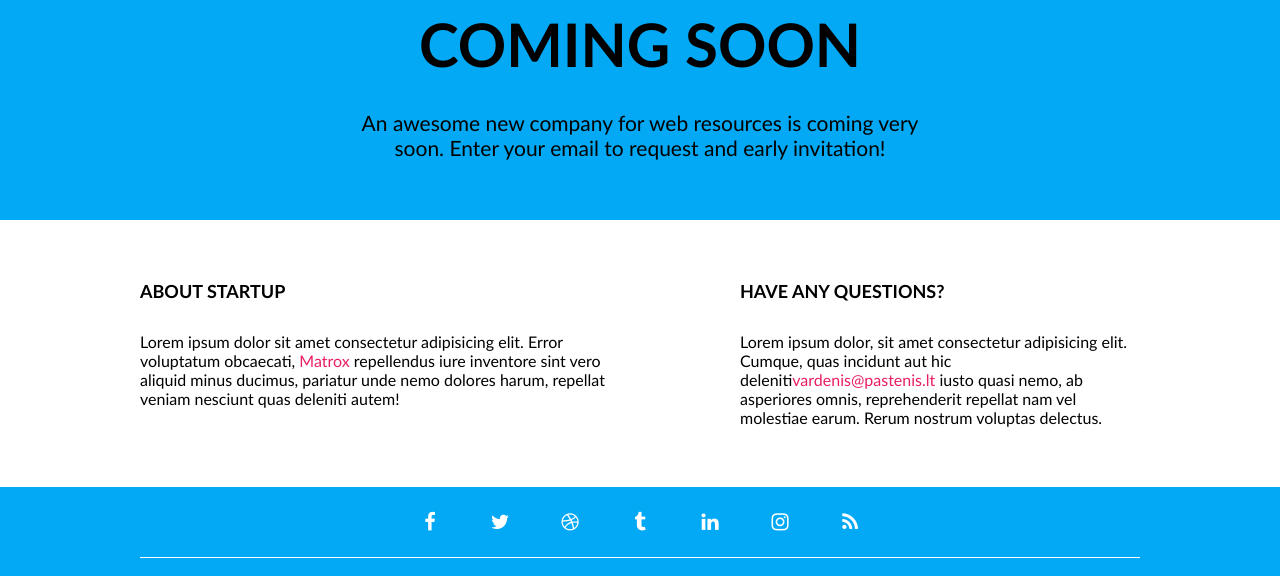
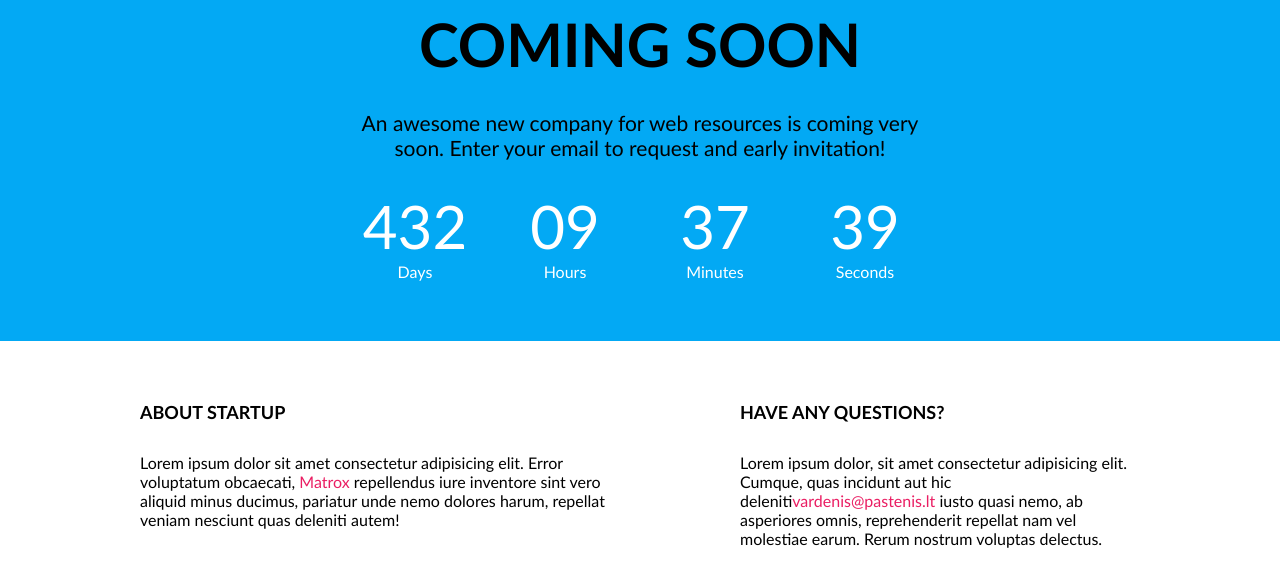
Before and after one commit to SimonasLizaitis/04-coming-soon, a website: page index.html in a window 1280 px wide. Shown: the part 112-688 px from the top of the page. Drawn offline with Linux system fonts and the light colour scheme.

Commit message:
Clock #5

```diff
--- /dev/null
+++ b/css/components/clock.css
@@ -0,0 +1,30 @@
+.clock  {
+    display: flex;
+    flex-wrap: wrap;
+    gap: 40px 0;
+    color: #fff;
+    width: 100%;
+}
+
+.clock > .time {
+    width: 25%;
+}
+
+.clock>.time>.value{
+    font-size: 60px;
+}
+
+.clock>.time>.value{
+    text-transform: uppercase;
+}
+
+@media (max-width: 700px) {
+    .clock > .time {
+        width: 50%;
+    }
+}
+@media (max-width: 400px) {
+    .clock > .time {
+        width: 100%;
+    }
+}
--- a/index.html
+++ b/index.html
@@ -17,6 +17,7 @@
     <link rel="stylesheet" href="./css/base/base.css">
     <link rel="stylesheet" href="./css/base/layout.css">
     <link rel="stylesheet" href="./css/3rd-party/font-awesome.min.css">
+    <link rel="stylesheet" href="./css/components/clock.css">
     <link rel="stylesheet" href="./css/pages/home.css">
 </head>
 
@@ -26,6 +27,24 @@
             <img class="logo" src="./img/logo-mini.png" alt="Logo">
             <h1 class="main-title">Coming soon</h1>
             <p class="main-description">An awesome new company for web resources is coming very soon. Enter your email to request and early invitation!</p>
+            <div class="clock">
+            <div class="time">
+                <div class="value">432</div>
+                <div class="label">Days</div>
+            </div>
+            <div class="time">
+                <div class="value">09</div>
+                <div class="label">Hours</div>
+            </div>
+            <div class="time">
+                <div class="value">37</div>
+                <div class="label">Minutes</div>
+            </div>
+            <div class="time">
+                <div class="value">39</div>
+                <div class="label">Seconds</div>
+            </div>
+            </div>
         </div>
     </section>
 
```
